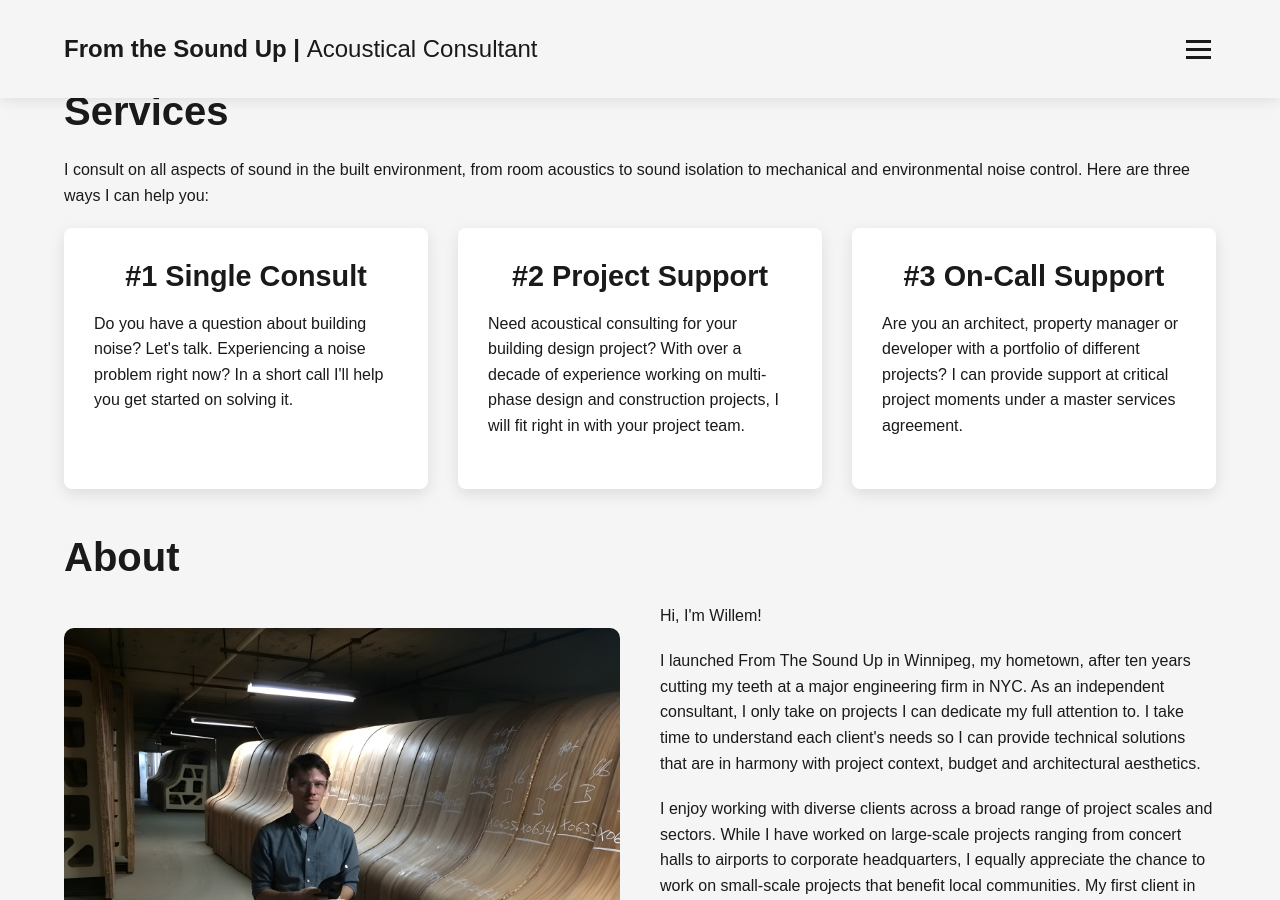
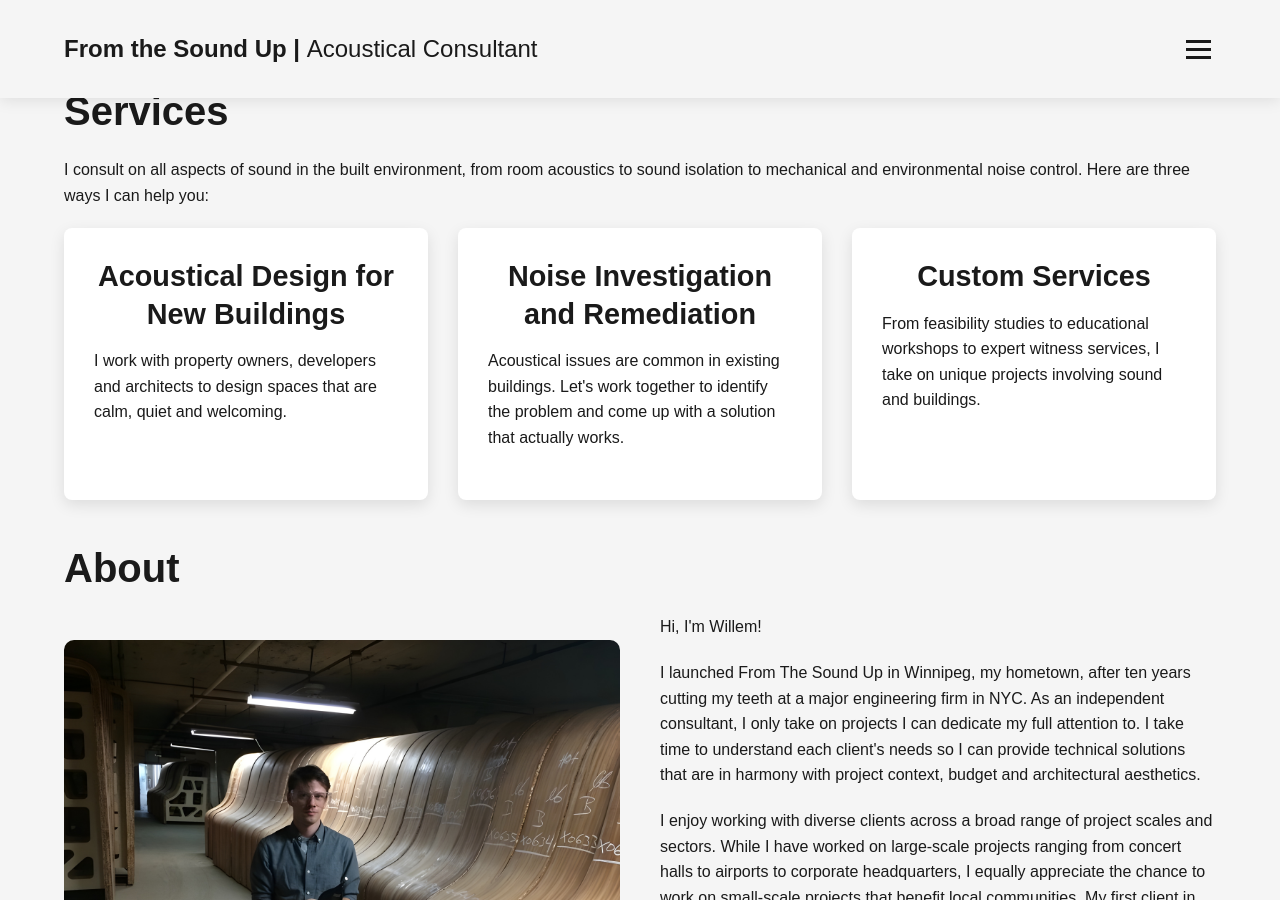
Before and after one commit to woa100/acousticswebsite, a Jekyll site: the page built from index.html, in a window 1280 px wide and 900 px high, scrolled down 870 px. Built offline with Jekyll 4.4.1, drawn with Linux system fonts in a browser that asks for light colours.

Commit message:
Update index.html - Services update

```diff
--- a/index.html
+++ b/index.html
@@ -47,19 +47,19 @@ meta: |
 
             <div class="services-container">
                 <div class="service-box">
-                    <h3>#1 Single Consult</h3>
-                    <p>Do you have a question about building noise? Let's talk. Experiencing a noise problem right now? In a short call I'll help you get started on solving it.
+                    <h3>Acoustical Design for New Buildings</h3>
+                    <p>I work with property owners, developers and architects to design spaces that are calm, quiet and welcoming.
                     </p>
                 </div>
 
                 <div class="service-box">
-                    <h3>#2 Project Support</h3>
-                    <p>Need acoustical consulting for your building design project? With over a decade of experience working on multi-phase design and construction projects, I will fit right in with your project team.</p>
+                    <h3>Noise Investigation and Remediation</h3>
+                    <p>Acoustical issues are common in existing buildings. Let's work together to identify the problem and come up with a solution that actually works. </p>
                 </div>
 
                 <div class="service-box">
-                    <h3>#3 On-Call Support</h3>
-                    <p>Are you an architect, property manager or developer with a portfolio of different projects? I can provide support at critical project moments under a master services agreement.</p>
+                    <h3>Custom Services</h3>
+                    <p>From feasibility studies to educational workshops to expert witness services, I take on unique projects involving sound and buildings.</p>
                 </div>
             </div>
         </div>
```
